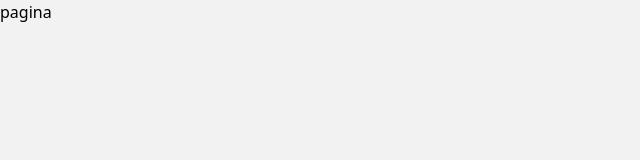
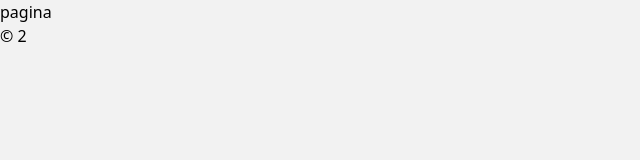
Before and after one commit to Bach16/Event, a Next.js app: page / in a window 1280 px wide. Shown: the top 160 px of the page, without its empty margins (0-640 px from the left). Built offline with nearby package versions, Linux system fonts and the light colour scheme.

Commit message:
update landing page

```diff
--- /dev/null
+++ b/src/app/components/sections/Footer.jsx
@@ -0,0 +1,11 @@
+import React from 'react'
+
+const Footer = () => {
+  return (
+    <footer>
+        <p>© 2</p>
+    </footer>
+  )
+}
+
+export default Footer
--- a/src/app/layout.js
+++ b/src/app/layout.js
@@ -1,9 +1,13 @@
+import Footer from "./components/sections/Footer";
 import "./globals.css";
 
 export default function RootLayout({ children }) {
   return (
     <html lang="en">
-      <body className={` bg-[#f2f2f2]`}>{children}</body>
+      <body className={` bg-[#f2f2f2]`}>
+        {children}
+        <Footer />
+      </body>
     </html>
   );
 }
```
